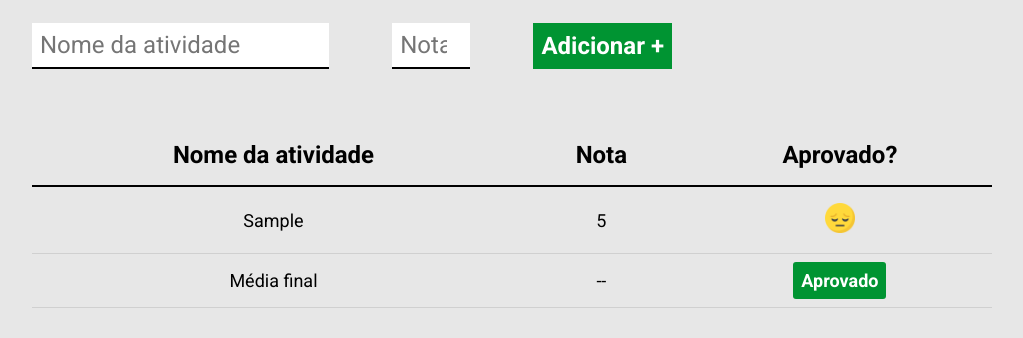
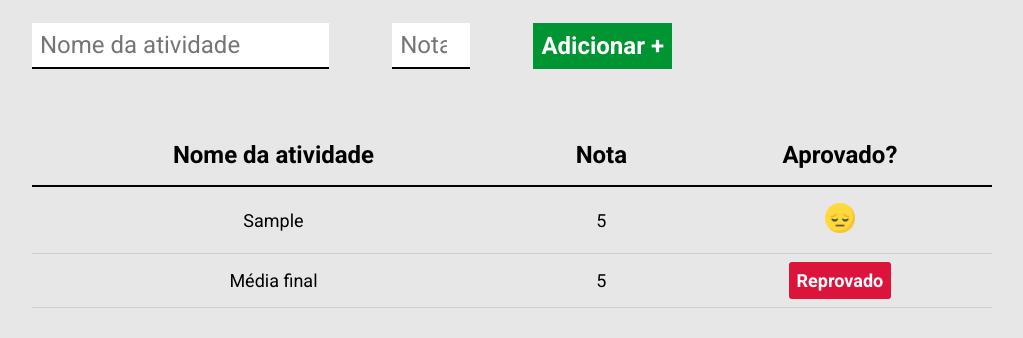
Before and after one commit to PhilipeF/calculo-de-medias, a plain HTML site: page index.html in a window 1280 px wide. Both pictures are taken after typing "Sample", "5" into the empty fields and a click on the button "Adicionar +". Shown: the part 164-502 px from the top of the page, without its empty margins (128-1151 px from the left). Drawn offline with Linux system fonts and the light colour scheme.

Commit message:
Feat: Span Aprovado e Reprovado - ok

```diff
--- a/app.js
+++ b/app.js
@@ -1,30 +1,56 @@
 const form = document.getElementById('form-atividade');
 const inputNomeAtiviadade = document.getElementById('nome-atividade');
 const inputNotaAtividade = document.getElementById('nota-atividade');
+const mediaFinal = document.getElementById('media-final');
+const resultadoFinal = document.getElementById('resultado-final');
+
 const tbody = document.querySelector('tbody');
 
 const imgemAprovado = '<img src="./images/aprovado.png" alt="Emoji festejando">';
 const imagemReprovado = '<img src="./images/reprovado.png" alt="Emoji decepcionado">';
+const spanAprovadoReprovado = '<span class="resultado aprovado"></span>';
 
+const atividades = [];
+const notas = [];
 const media = 7;
 
-let novaAtividade = ''
+let novaAtividade = '';
 
 form.addEventListener('submit', (e) => {
-    e.preventDefault()
-    inserirNovaAtividade()
+    e.preventDefault();
+    inserirNovaAtividade();
+    calcularMedia();
 
     inputNomeAtiviadade.value = '';
     inputNotaAtividade.value = '';
 })
 
 function inserirNovaAtividade() {
+    atividades.push(inputNomeAtiviadade.value);
+    notas.push(parseFloat(inputNotaAtividade.value));
+
     novaAtividade += `
         <tr>
             <td>${inputNomeAtiviadade.value}</td>
             <td>${inputNotaAtividade.value}</td>
-            <td>${inputNotaAtividade.value > media ? imgemAprovado : imagemReprovado} </td>
+            <td>${inputNotaAtividade.value >= media ? imgemAprovado : imagemReprovado} </td>
         </tr>
     `
     tbody.innerHTML = novaAtividade;
 }
+
+function calcularMedia() {
+    let somaDasNotas = 0
+    let mediaDasNotas = 0;
+
+    for (i = 0; i < notas.length; i++) {
+        somaDasNotas += notas[i];
+    }
+
+    mediaDasNotas = somaDasNotas / notas.length;
+
+    mediaFinal.innerHTML = mediaDasNotas;
+    resultadoFinal.innerHTML = mediaDasNotas >= media ?
+        '<span class="resultado aprovado">Aprovado</span>' :
+        '<span class="resultado reprovado">Reprovado</span>';
+}
--- a/index.html
+++ b/index.html
@@ -38,8 +38,8 @@
             <tfoot>
                 <tr>
                     <td>Média final</td>
-                    <td> -- </td>
-                    <td><span class="resultado aprovado">Aprovado</span></td>
+                    <td id="media-final">--</td>
+                    <td id="resultado-final">--</td>
                 </tr>
             </tfoot>
         </table>
--- a/style.css
+++ b/style.css
@@ -96,5 +96,5 @@ table td img {
 }
 
 .reprovado {
-    background: red;
+    background: crimson;
 }
```
